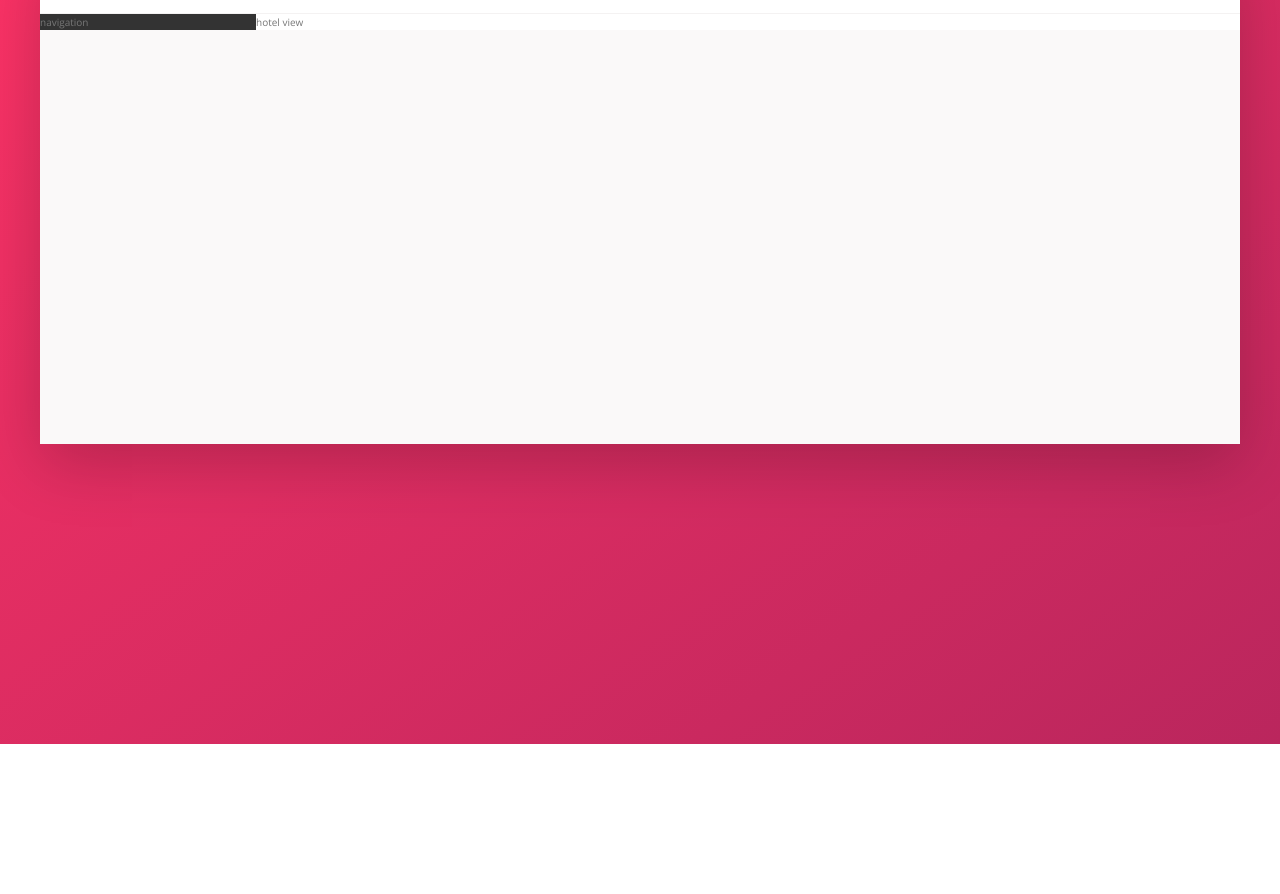
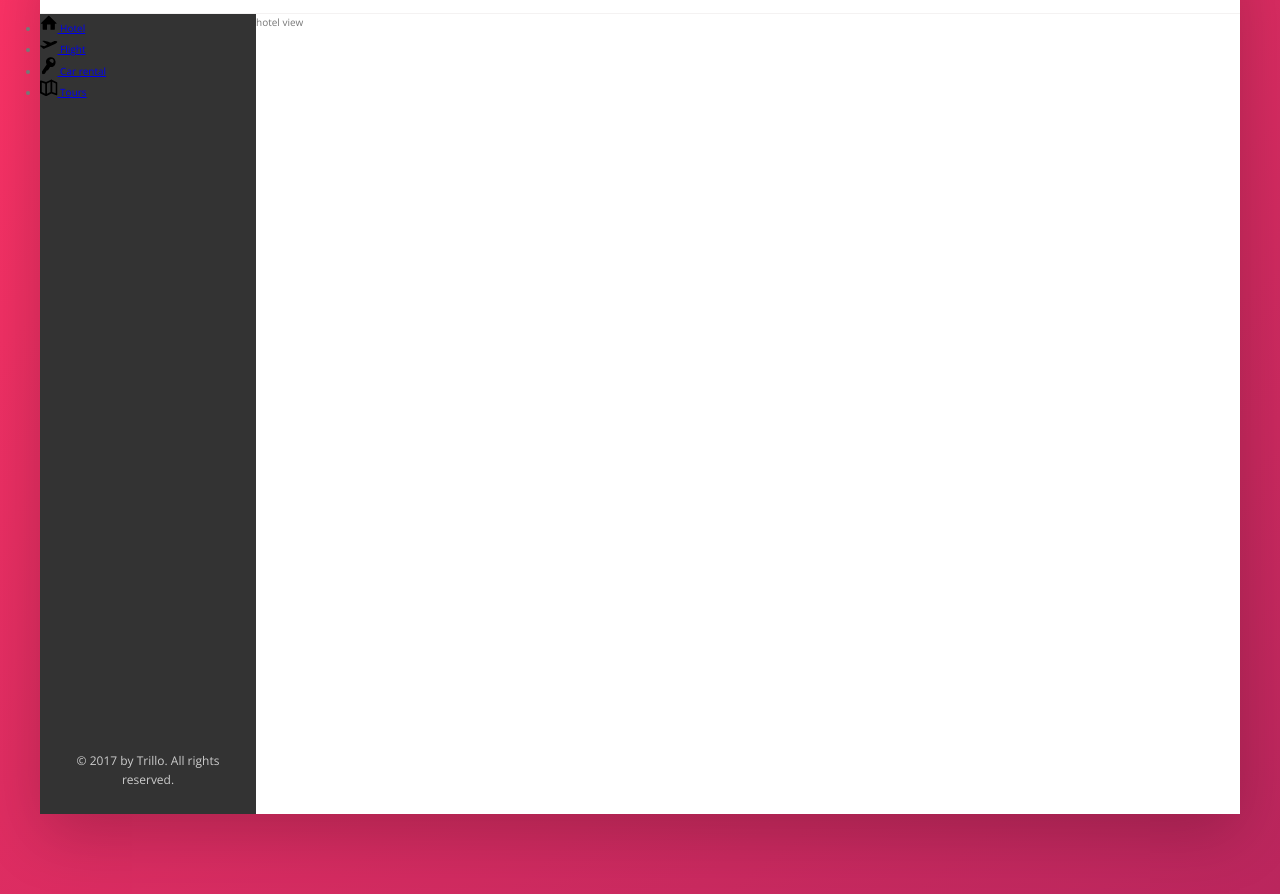
Before and after one commit to malekitoon/trillo__advanced-css-and-sass, a website: page index.html in a window 1280 px wide. Shown: the part 136-1030 px from the top of the page. Before the commit the page ends 880 px from the top, so only its background shows below. Drawn offline with nearby package versions, Linux system fonts and the light colour scheme.

Commit message:
078 Building the Navigation - Part 1

```diff
--- a/index.html
+++ b/index.html
@@ -46,7 +46,49 @@
                 </nav>
             </header>
             <div class="content">
-                <nav class="sidebar">navigation</nav>
+                <nav class="sidebar">
+                    <ul class="side-nav">
+                        <li class="side-nav__item">
+                            <a href="#" class="side-nav__link">
+                                <svg class="side-nav__icon">
+                                    <use xlink:href="img/sprite.svg#icon-home"></use>
+                                </svg>
+                                <span>Hotel</span>
+                            </a>
+                        </li>
+
+                        <li class="side-nav__item">
+                            <a href="#" class="side-nav__link">
+                                <svg class="side-nav__icon">
+                                    <use xlink:href="img/sprite.svg#icon-aircraft-take-off"></use>
+                                </svg>
+                                <span>Flight</span>
+                            </a>
+                        </li>
+
+                        <li class="side-nav__item">
+                            <a href="#" class="side-nav__link">
+                                <svg class="side-nav__icon">
+                                    <use xlink:href="img/sprite.svg#icon-key"></use>
+                                </svg>
+                                <span>Car rental</span>
+                            </a>
+                        </li>
+
+                        <li class="side-nav__item">
+                            <a href="#" class="side-nav__link">
+                                <svg class="side-nav__icon">
+                                    <use xlink:href="img/sprite.svg#icon-map"></use>
+                                </svg>
+                                <span>Tours</span>
+                            </a>
+                        </li>
+                    </ul>
+
+                    <div class="legal">
+                        &copy; 2017 by Trillo. All rights reserved.
+                    </div>
+                </nav>
                 <main class="hotel-view">hotel view</main>
             </div>
         </div>
--- a/sass/_component.scss
+++ b/sass/_component.scss
@@ -104,18 +104,36 @@
     align-items: center;
   }
 
-  &__user {
-
-  }
-
   &__user-photo {
     width: 3.75rem;
     height: 3.75rem;
     border-radius: 50%;
     margin-right: 1rem;
   }
+}
 
-  &__user-name {
+///////////////////////////////////////
+/// SIDE NAVIGATION
+.side-nav {
+  &__item {
 
   }
+
+  &__link {
+
+  }
+
+  &__icon {
+    width: 1.75rem;
+    height: 1.75rem;
+  }
 }
+
+///////////////////////////////////////
+/// LEGAL
+.legal {
+  font-size: 1.2rem;
+  color: var(--color-grey-light-4);
+  text-align: center;
+  padding: 2.5rem;
+}
--- a/sass/_layout.scss
+++ b/sass/_layout.scss
@@ -24,9 +24,13 @@
 .sidebar {
   background-color: var(--color-grey-dark-1);
   flex: 0 0 18%;
+  display: flex;
+  flex-direction: column;
+  justify-content: space-between;
 }
 
 .hotel-view {
   background-color: var(--color-white);
   flex: 1;
+  height: 80rem;
 }
```
Also changed, not shown: css/style.css.
